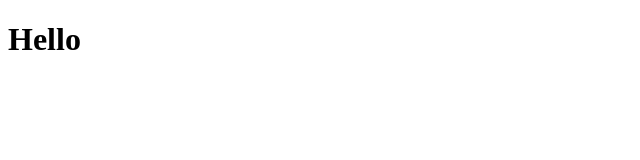
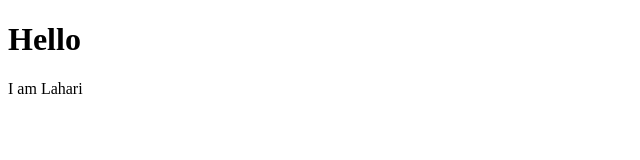
Before and after one commit to LahariKemburu/demo, a plain HTML site: page index.html in a window 1280 px wide. Shown: the full height of the page, 0-640 px from the left. Drawn offline with Linux system fonts and the light colour scheme.

Commit message:
second commit

```diff
--- a/index.html
+++ b/index.html
@@ -7,5 +7,6 @@
 </head>
 <body>
     <h1>Hello</h1>
+    <p>I am Lahari</p>
 </body>
 </html>
```
